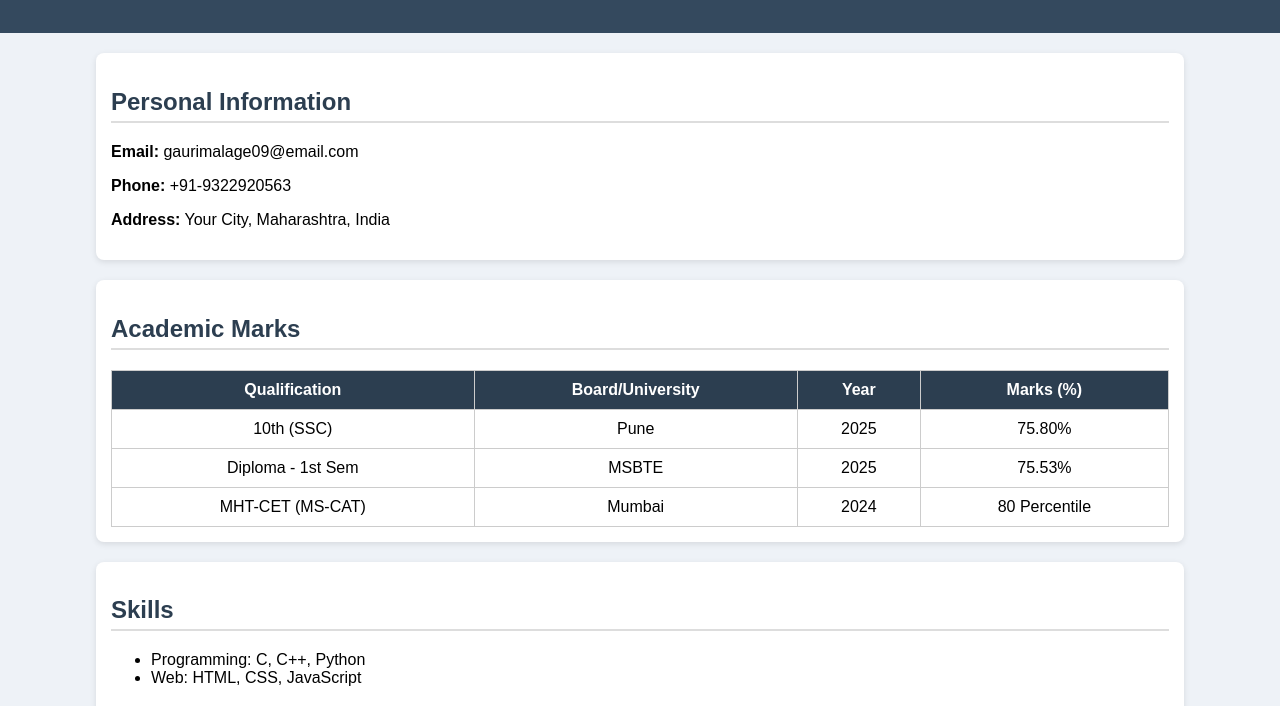
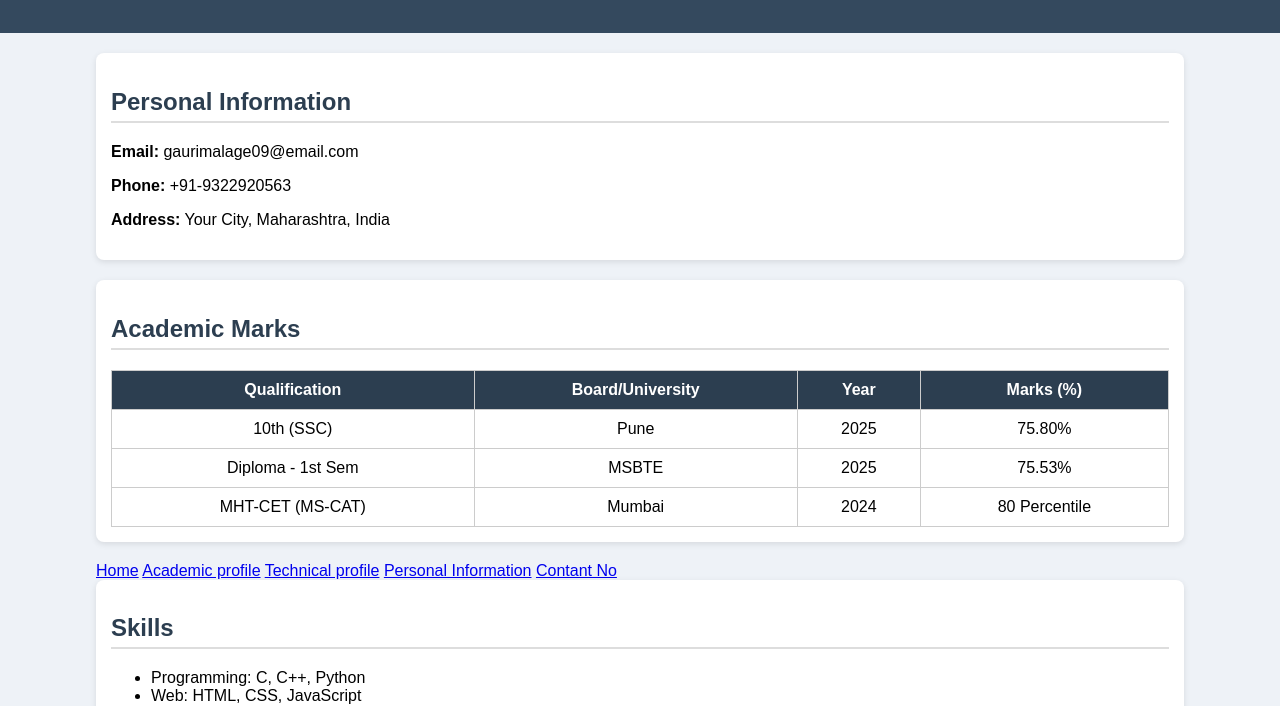
Before and after one commit to gaurimalage09-gif/gauri04, a plain HTML site: page Academic profile.html in a window 1280 px wide. Shown: the part 121-827 px from the top of the page. Drawn offline with Linux system fonts and the light colour scheme.

Commit message:
Update Academic profile.html

```diff
--- a/Academic profile.html
+++ b/Academic profile.html
@@ -95,7 +95,13 @@
             </tr>
         </table>
     </div>
-
+<div class="topnav">
+<a href="home.html">Home</a>
+<a href="academic profile.html">Academic profile</a>
+<a href="technicl profile.html"technical profile">Technical profile</a>
+<a href="personal information.html"personal information">Personal Information</a>
+<a href="contant no.html"contant ">Contant No</a>
+</div>
     <div class="section">
         <h2>Skills</h2>
         <ul>
```
